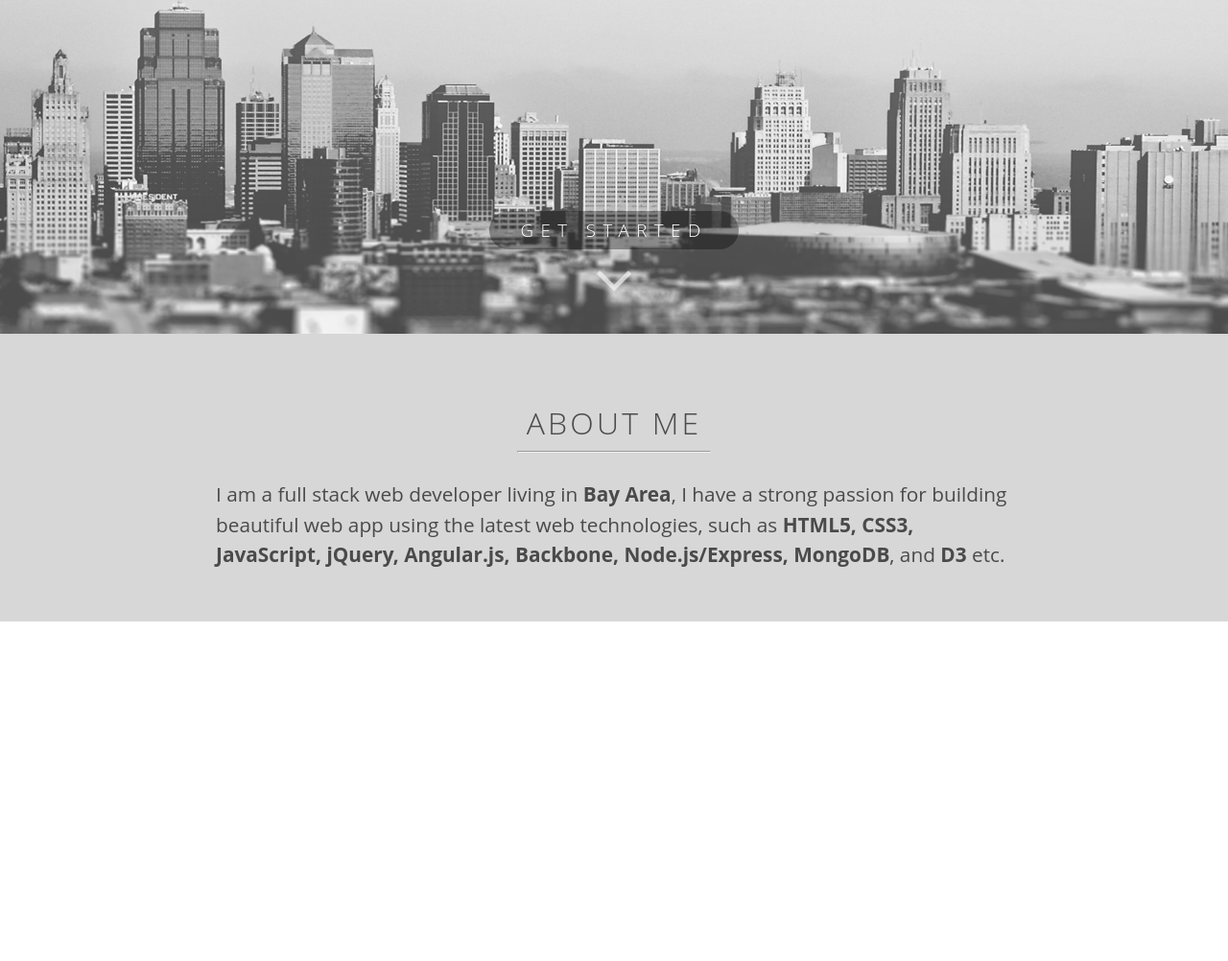
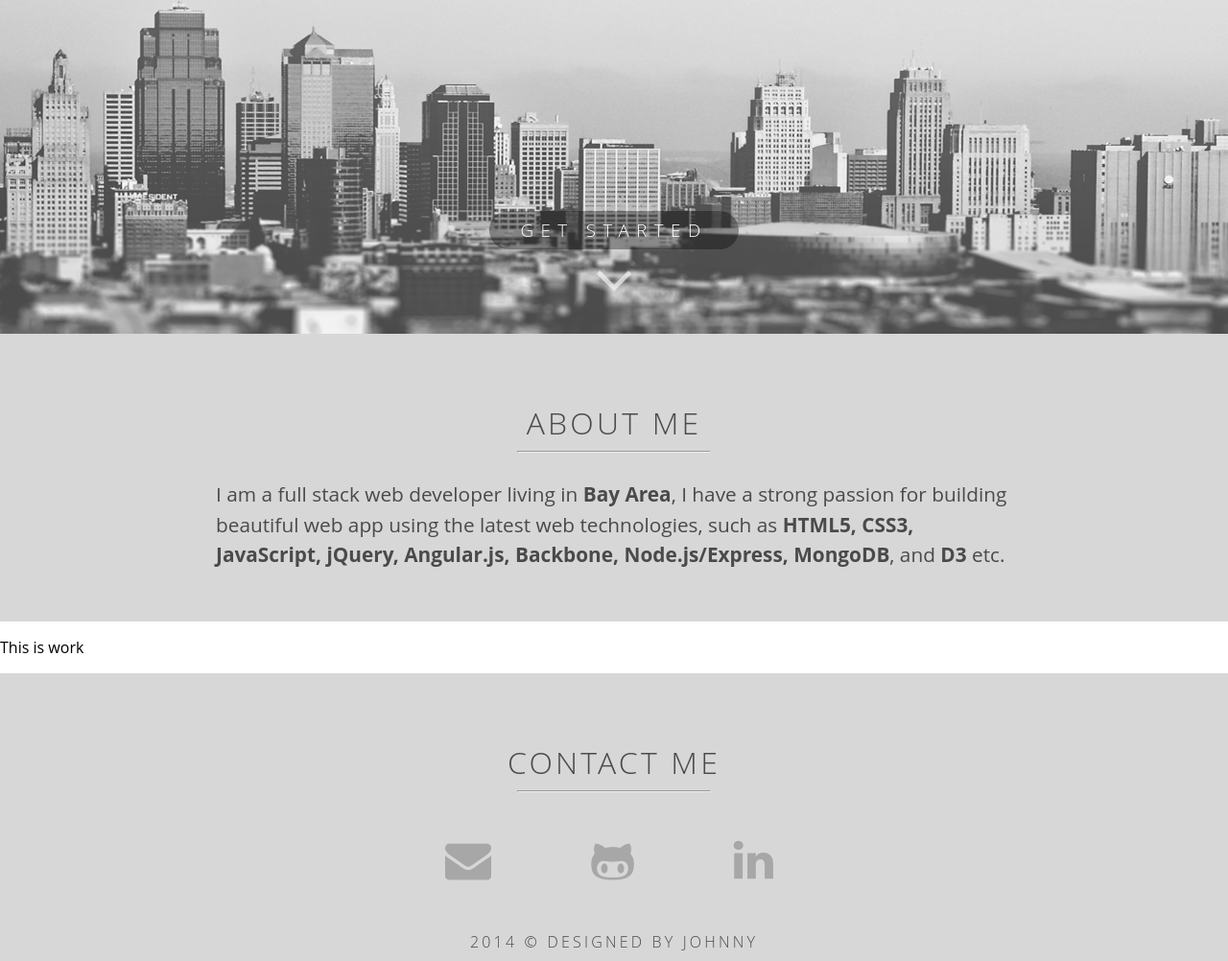
Before and after one commit to 0xj0hnny/johnnyliang, a plain HTML site: page client/index.html in a window 1280 px wide. Shown: the part 452-1454 px from the top of the page at 96% size. Before the commit the page ends 1100 px from the top, so only its background shows below. Drawn offline with Linux system fonts and the light colour scheme; files that its build step writes are made by us from their sources.

Commit message:
added footer

```diff
--- a/client/app/app.css
+++ b/client/app/app.css
@@ -110,7 +110,7 @@ body {
 	height: 100px;
 }
 
-#about-title {
+.section-title {
 	color: #4A4A4A;
 	font-weight: 300;
 	text-transform: uppercase;
@@ -133,3 +133,57 @@ body {
 .underline {
 	width: 200px;
 }
+
+#footer {
+	padding: 50px 0 150px;
+	background-color: rgba(56, 56, 56, 0.2);
+	text-align: center;
+	height: 100px;
+}
+
+#social {
+	padding-top: 40px;
+	display: block;
+	position: relative;
+	margin: 0 auto;
+	padding-right: 50px;
+}
+
+#social ul {
+	margin: 0 auto;
+	list-style: none;
+}
+
+#social ul li{
+	display: inline-block;
+  min-width: 50px;
+  min-height: 75px;
+  margin: 0 auto;
+  position: relative;
+}
+
+#social ul a{
+	text-decoration: none;
+}
+
+.icon {
+	color: rgba(56, 56, 56, 0.3);
+	padding-left: 50px;
+	padding-right: 50px;
+	margin: 0 auto;
+  position: relative;
+}
+
+
+.icon:hover {
+	/*color: rgba(56, 56, 56, 0.5);*/
+	color: rgba(57, 112, 194, 0.5);
+	text-shadow: 0px 5px 10px rgba(56, 56, 56, .3);
+}
+
+#footer-text {
+	color: #4A4A4A;
+	text-transform: uppercase;
+	font-weight: 300;
+	letter-spacing: 0.2em;
+}
--- a/client/index.html
+++ b/client/index.html
@@ -29,9 +29,38 @@
 			</div>
 		</div>
 		<div id="about">
-			<h1 id="about-title">about me</h1>
+			<h1 class="section-title">about me</h1>
 			<hr class="underline">
 			<p id="about-me">I am a full stack web developer living in <strong>Bay Area</strong>, I have a strong passion for building beautiful web app using the latest web technologies, such as <strong>HTML5, CSS3, JavaScript, jQuery, Angular.js, Backbone, Node.js/Express, MongoDB</strong>, and <strong>D3</strong> etc.</p>
+		</div>
+		<div id="work-skill">
+			<p>
+				This is work
+			</p>
+		</div>
+		<div id="footer">
+			<h1  class="section-title">contact me</h1>
+			<hr class="underline">
+			<div id="social">
+				<ul>
+					<li>
+						<a href="mailto:zuyanliang@gmail.com" id="email"
+							<i class="fa fa-envelope fa-3x icon"></i>
+						</a>
+					</li>
+					<li>
+						<a href="https://github.com/johnnyliang213" id="github"
+							<i class="fa fa-github-alt fa-3x icon"></i>
+						</a>
+					</li>
+					<li>
+						<a href="https://linkedin.com/in/j0hnnyliang/" id="linkedin"
+							<i class="fa fa-linkedin fa-3x icon"></i>
+						</a>
+					</li>
+				</ul>
+			</div>
+			<h4 id="footer-text">2014 &copy designed by johnny</h4>
 		</div>
 
   <!-- inject:js -->
```
